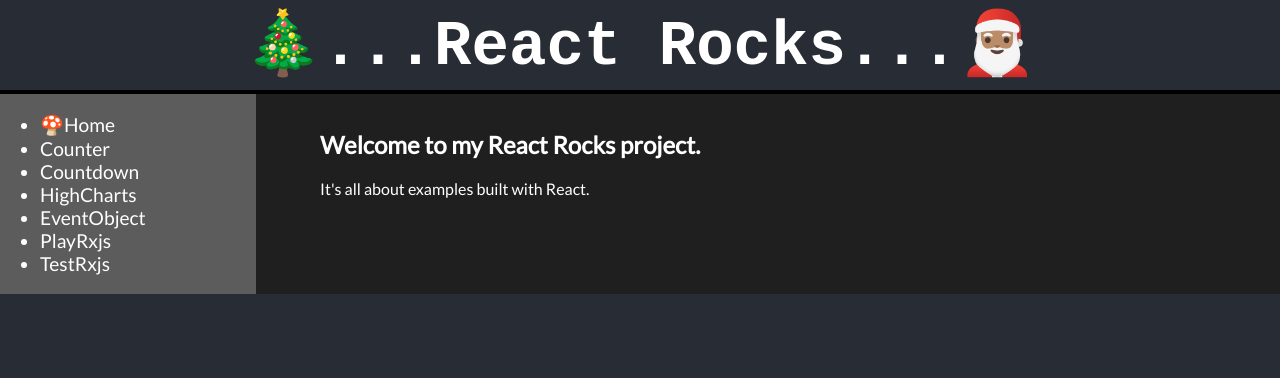
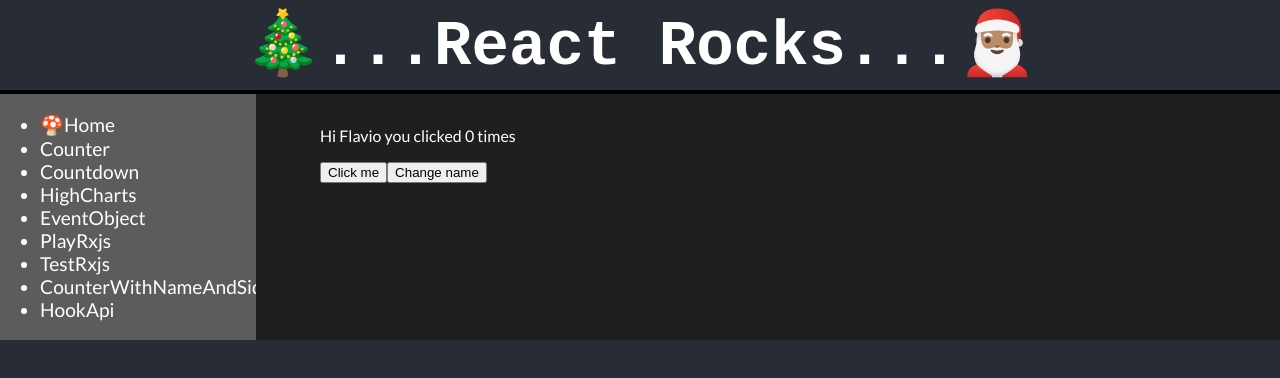
Before and after one commit to catsheue/reactmuffin, a React (Create React App) app: page /CounterWithNameAndSideEffect in a window 1280 px wide. Shown: the top 378 px of the page. Built offline with nearby package versions, Linux system fonts and the light colour scheme.

Commit message:
play with Hook :alembic:

```diff
--- a/src/App.js
+++ b/src/App.js
@@ -12,6 +12,8 @@
 import EventObject from './components/EventObject';
 import PlayRxjs from './components/PlayRxjs';
 import TestRxjs from './components/TestRxjs';
+import CounterWithNameAndSideEffect from './components/CounterWithNameAndSideEffect';
+import HookApi from './components/HookApi';
 
 function App() {
   return (
@@ -61,10 +63,26 @@
 			            TestRxjs
 		            </Link>
 	            </li>
+	            <li>
+		            <Link to="/CounterWithNameAndSideEffect">
+			            CounterWithNameAndSideEffect
+		            </Link>
+	            </li>
+	            <li>
+		            <Link to="/HookApi">
+			            HookApi
+		            </Link>
+	            </li>
             </ul>
           </div>
           <div className="app__content">
             <Switch>
+	            <Route path="/HookApi">
+		            <HookApi />
+	            </Route>
+	            <Route path="/CounterWithNameAndSideEffect">
+		            <CounterWithNameAndSideEffect />
+	            </Route>
 	            <Route path="/countdown">
 		            <Countdown />
 	            </Route>
--- /dev/null
+++ b/src/components/CounterWithNameAndSideEffect.js
@@ -0,0 +1,25 @@
+import React, { useEffect, useState } from 'react';
+// https://flaviocopes.com/react-hooks/
+
+const CounterWithNameAndSideEffect = () => {
+	const [count, setCount] = useState(0)
+	const [name, setName] = useState('Flavio')
+
+	useEffect(() => {
+		console.log(`Hi ${name} you clicked ${count} times`)
+	})
+
+	return (
+		<div>
+			<p>
+				Hi {name} you clicked {count} times
+			</p>
+			<button onClick={() => setCount(count + 1)}>Click me</button>
+			<button onClick={() => setName(name === 'Flavio' ? 'Roger' : 'Flavio')}>
+				Change name
+			</button>
+		</div>
+	)
+}
+
+export default CounterWithNameAndSideEffect;
--- /dev/null
+++ b/src/components/HookApi.js
@@ -0,0 +1,39 @@
+import React, { useEffect, useState } from 'react';
+// https://reactgo.com/react-useeffect-hook-tutorial/
+const key = 'd0333c98698e4f6b818186a29bf10625';
+
+const useFetch = url => {
+	const [data, setData] = useState(null);
+
+	async function fetchData() {
+		const response = await fetch(url);
+		const json = await response.json();
+		setData(json);
+	}
+
+	useEffect(() => {fetchData()},[url]);
+
+	return data;
+};
+
+// 按到后来没有是因为没有那个json了 XD
+
+function HookApi() {
+	const [count, setCount] = useState(1);
+	const data = useFetch(`https://jsonplaceholder.typicode.com/todos/${count}`);
+
+	if (!data) {
+		return <div>Loading...</div>;
+	} else {
+		return (
+			<ul>
+				<li>Count: {count}</li>
+				<li>{data.id}</li>
+				<li>{data.title}</li>
+				<li><button onClick={() => setCount(prevCount => prevCount +1)}>Click Me!</button></li>
+			</ul>
+		)
+	}
+}
+
+export default HookApi;
--- a/src/components/PlayRxjs.js
+++ b/src/components/PlayRxjs.js
@@ -1,6 +1,11 @@
 import React, { useState }  from 'react';
+import { of } from 'rxjs';
 
+// https://www.bitovi.com/blog/rxjs-with-react-pt-1
 const source = ['Adam', 'Brian', 'Christine'];
+// create an Observable called names$, whose value is the source array:
+const names$ = of(source);
+
 
 function PlayRxjs() {
 
```
